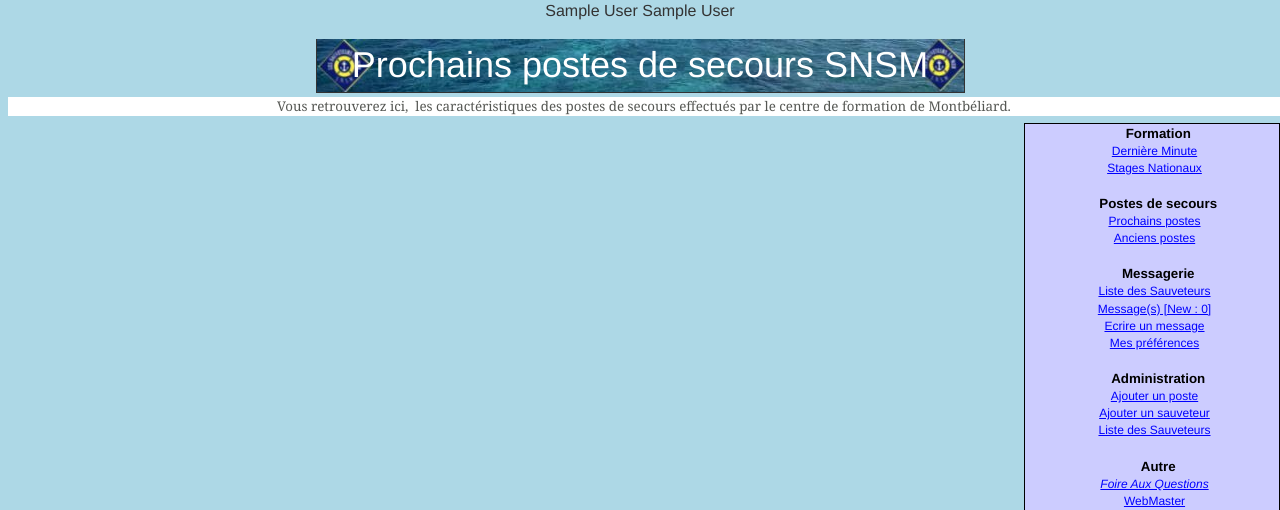
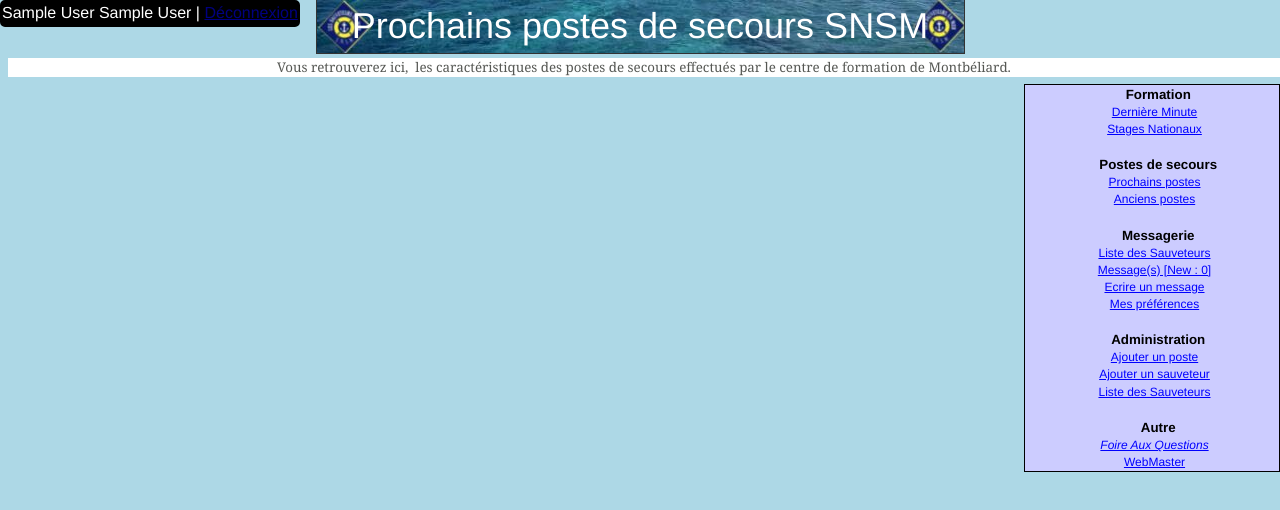
Before and after one commit to RenZoKun3n/colle, a PHP site: page /visuPoste.php in a window 1280 px wide. Shown: the top 510 px of the page. Run offline with PHP 8.4, Linux system fonts and the light colour scheme; the visitor is signed in with stand-in values (Sample User, id 1); data comes from the database, SQL or seed files in the repository; data that the repository does not hold is empty.

Commit message:
ajout nom prenom au top+ un peu de css pour

```diff
--- a/feuille1.css
+++ b/feuille1.css
@@ -290,3 +290,13 @@ table.participe{
  font-size: large;
  margin-left: 3%;
 }
+
+.nomDeconnexion{
+  border:solid black 2px;
+  border-radius:5px;
+  top:0px;
+  background-color:black;
+  color:white;
+  position:fixed;
+
+}
--- a/index2.php
+++ b/index2.php
@@ -3,6 +3,10 @@
 <?php
   session_start();
   include('fonctions.php');
+
+  if(isset($_SESSION['id'])){
+    header("Location: ./visuPoste.php");
+  }
 
   if(!isset($_POST['mail']))$_POST['mail']="none";
   if(!isset($_POST['password']))$_POST['password']="";
--- /dev/null
+++ b/ongletNomDeconnexion.php
@@ -0,0 +1,6 @@
+<?php
+	$nomSession=$_SESSION['nom'];
+	$prenomSession=$_SESSION['prenom'];
+
+	echo "<div class='nomDeconnexion'>$nomSession $prenomSession | <a href=''>Déconnexion</a></div>"
+?>
--- a/visuPoste.php
+++ b/visuPoste.php
@@ -167,14 +167,12 @@ if (d) {d.style.display='block';}
 
 <?php
 
+include("ongletNomDeconnexion.php");
+
 if (isset($_SESSION['id'])) {
 	//l'utilisateur est authentifié
 	$idSession=$_SESSION['id'];
-	$nomSession=$_SESSION['nom'];
-	$prenomSession=$_SESSION['prenom'];
 	//echo "test : $idSession";
-
-	echo "<div>$nomSession $prenomSession</div>";
 
 	$link=connectDB();
 
```
